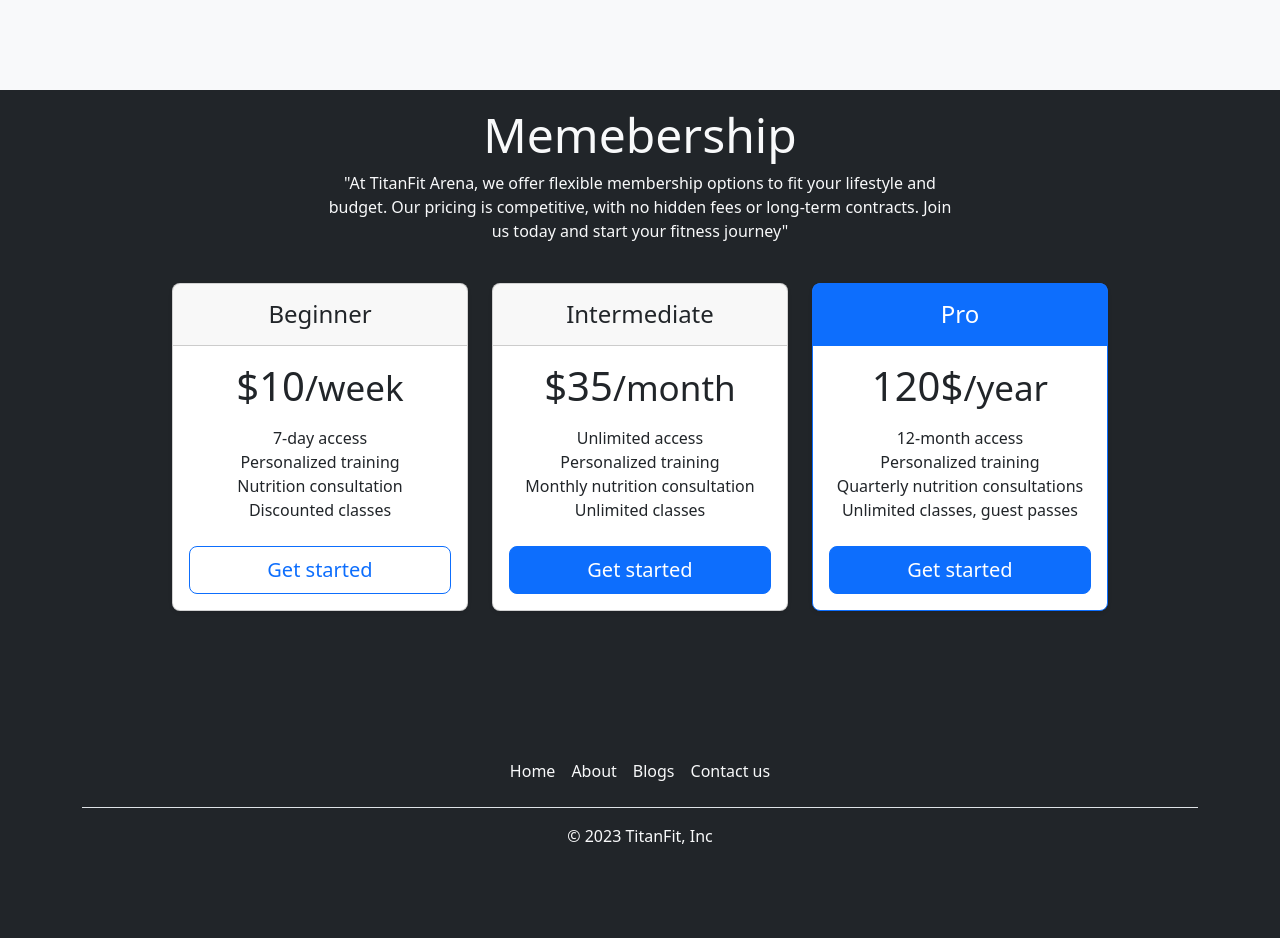
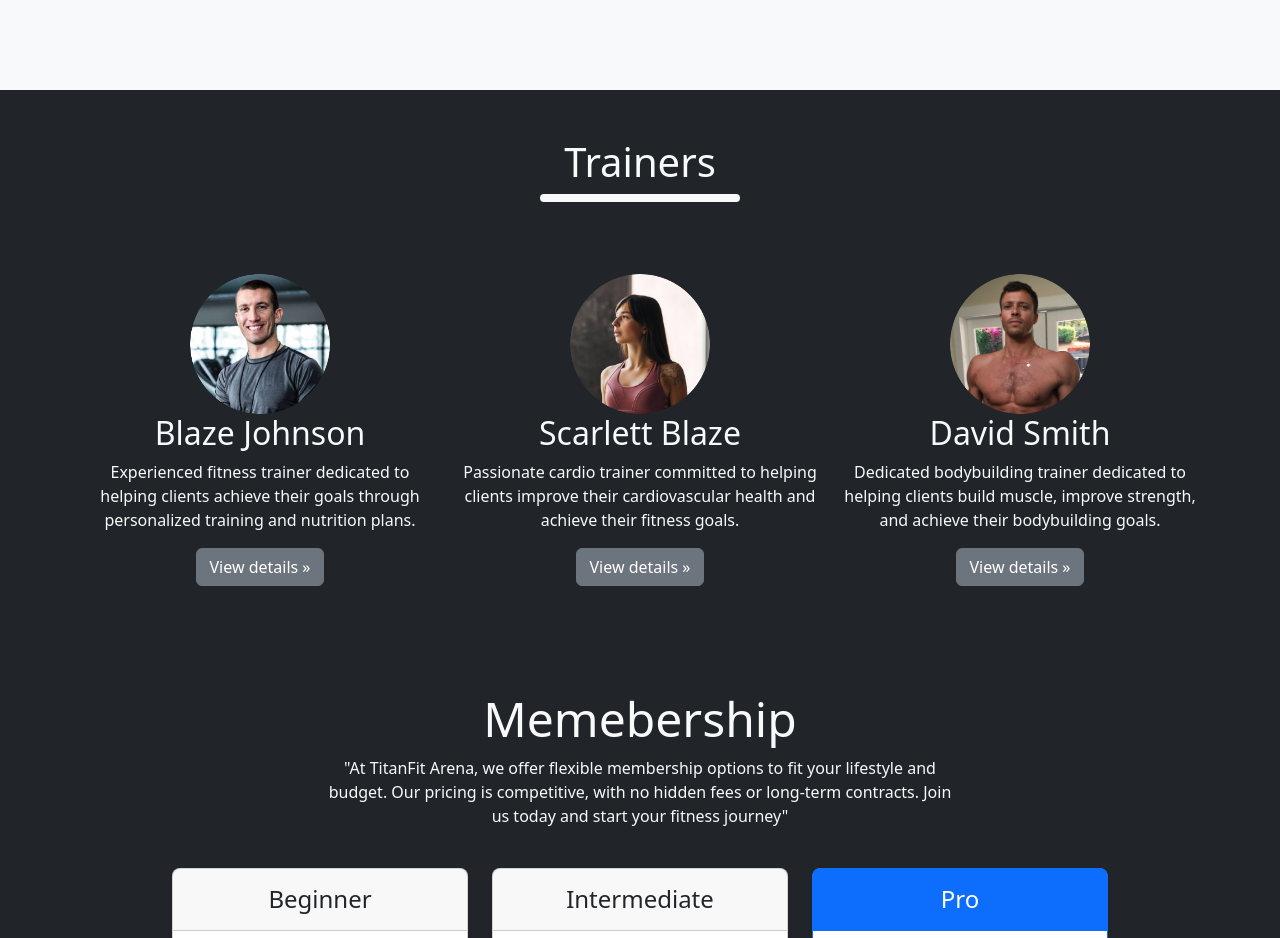
Before and after one commit to UB-666/tfit, a plain HTML site: page index.html in a window 1280 px wide. Shown: the part 2060-2998 px from the top of the page. Before the commit the page ends 2952 px from the top, so only its background shows below. Drawn offline with nearby package versions, Linux system fonts and the light colour scheme.

Commit message:
addind trainer section

```diff
--- a/index.html
+++ b/index.html
@@ -144,7 +144,6 @@
 
 
     <!-- Signin Modal -->
-
 
 
 
@@ -301,6 +300,49 @@
     <!-- features-section -->
 
 
+        <!-- trainers-section -->
+
+    <br><br>
+    <div class="container marketing text-light text-center">
+        <h1>Trainers</h1>
+        <div style=" width: 25vh; height: 1vh; border-radius: 5px; " class=" mb-5 bg-light d-flex mx-auto">
+            <p></p>
+        </div>
+        <br>
+        <!-- Three columns of text below the carousel -->
+        <div class="row">
+            <div class="col-lg-4">
+                <img class="bd-placeholder-img rounded-circle mx-auto" width="140" height="140" src="img/trainer1.png"
+                    role="img" aria-label="Placeholder: 140x140" preserveAspectRatio="xMidYMid slice" focusable="false">
+                <h2 class="fw-normal">Blaze Johnson</h2>
+                <p>Experienced fitness trainer dedicated to helping clients achieve their goals through personalized
+                    training and nutrition plans.</p>
+                <p><a class="btn btn-secondary" href="#">View details &raquo;</a></p>
+            </div>
+            <div class="col-lg-4">
+                <img class="bd-placeholder-img rounded-circle mx-auto" width="140" height="140" src="img/trainer2.png"
+                    role="img" aria-label="Placeholder: 140x140" preserveAspectRatio="xMidYMid slice" focusable="false">
+                <h2 class="fw-normal">Scarlett Blaze</h2>
+                <p>Passionate cardio trainer committed to helping clients improve their cardiovascular health and
+                    achieve their fitness goals.</p>
+                <p><a class="btn btn-secondary" href="#">View details &raquo;</a></p>
+            </div>
+            <div class="col-lg-4">
+                <img class="bd-placeholder-img rounded-circle mx-auto" width="140" height="140" src="img/trainer3.png"
+                    role="img" aria-label="Placeholder: 140x140" preserveAspectRatio="xMidYMid slice" focusable="false">
+                <h2 class="fw-normal">David Smith</h2>
+                <p>Dedicated bodybuilding trainer dedicated to helping clients build muscle, improve strength, and
+                    achieve their bodybuilding goals.</p>
+                <p><a class="btn btn-secondary" href="#">View details &raquo;</a></p>
+            </div>
+        </div>
+
+    </div>
+    <br><br><br>
+
+    <!-- trainers-section -->
+
+
     <!-- plans -->
 
     <section id="plans">
```
